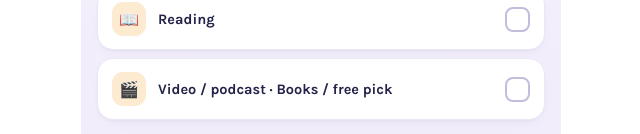
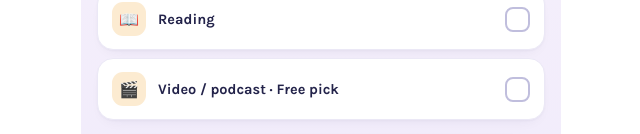
Before and after one commit to Isahepi/habit-tracker, a React (Vite) app: page / in a window 1280 px wide. Shown: the part 588-722 px from the top of the page, without its empty margins (319-959 px from the left). Built offline with nearby package versions, Linux system fonts and the light colour scheme.

Commit message:
Drop "Books" from weekend podcast theme
It overlapped with the separate Reading habit, so the two read as
combined even though they were always distinct list items.

```diff
--- a/src/App.jsx
+++ b/src/App.jsx
@@ -68,8 +68,8 @@ const VIDEO_THEME = {
   3: "Computer science",
   4: "Styling / hair",
   5: "Sports",
-  6: "Books / free pick",
-  0: "Books / free pick",
+  6: "Free pick",
+  0: "Free pick",
 };
 
 function habitsFor(date) {
```
